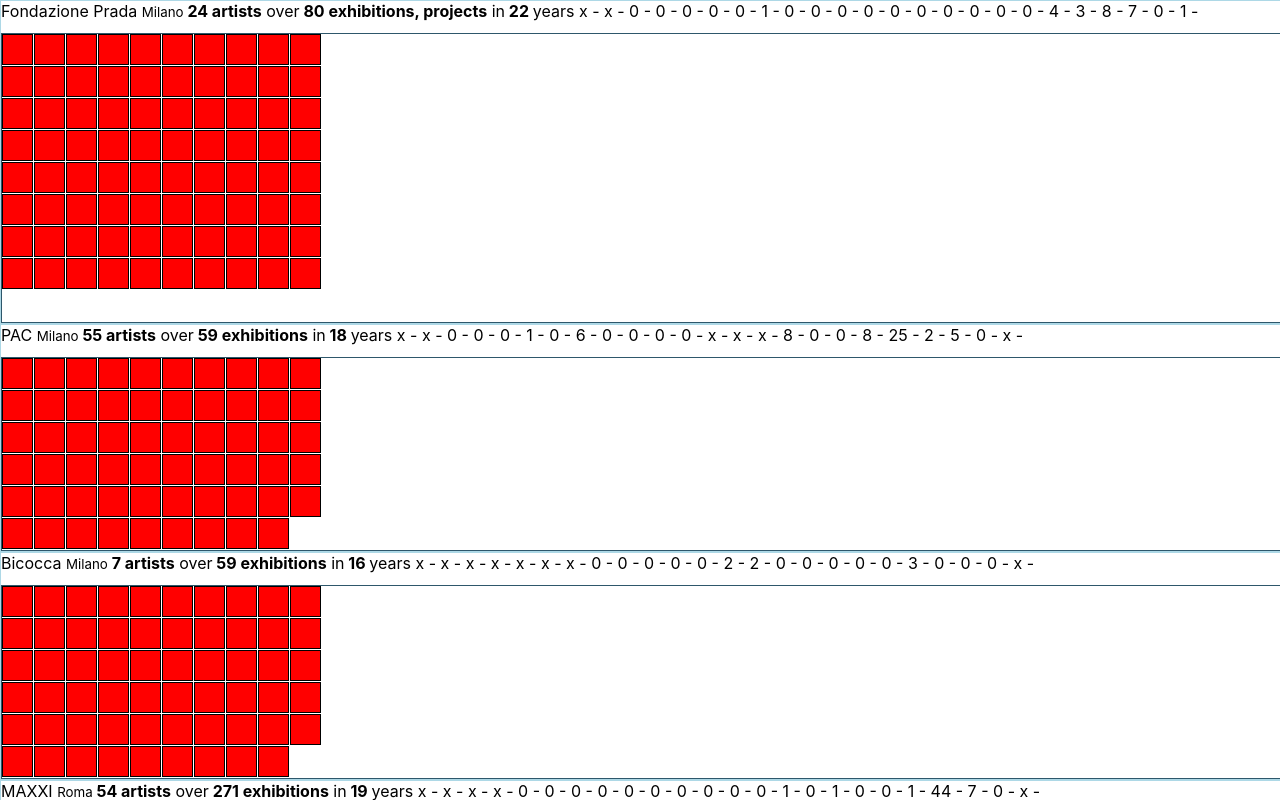
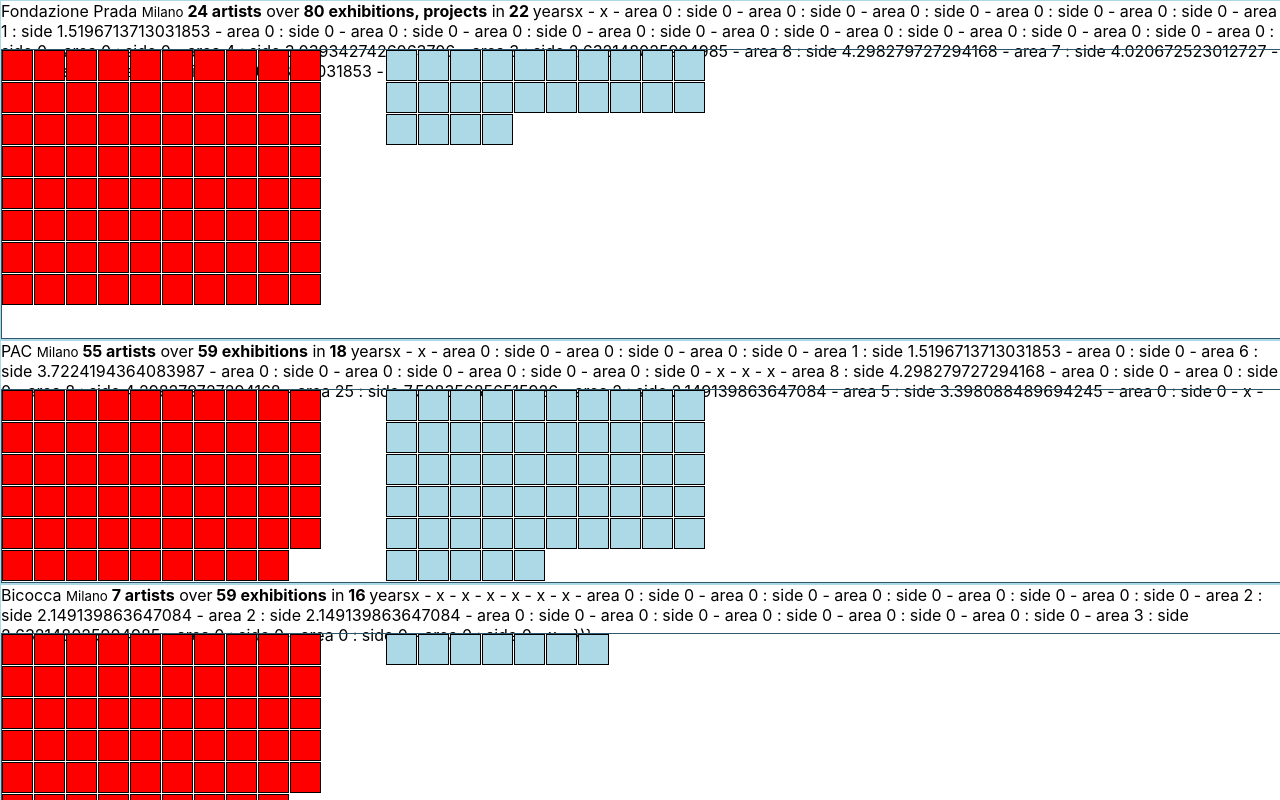
Before and after one commit to ArchiMidi/AAD_Charts_proportions, a React (Create React App) app: page /squares in a window 1280 px wide. Shown: the top 800 px of the page. Built offline with nearby package versions, Linux system fonts and the light colour scheme.

Commit message:
add triangle side calculation

```diff
--- a/public/index.html
+++ b/public/index.html
@@ -7,7 +7,7 @@
     <meta name="theme-color" content="#000000" />
     <meta
       name="description"
-      content="react portfolio tests"
+      content="AAD_Charts_references"
     />
     <link rel="apple-touch-icon" href="%PUBLIC_URL%/logo192.png" />
     <!--
@@ -24,7 +24,7 @@
       work correctly both with client-side routing and a non-root public URL.
       Learn how to configure a non-root public URL by running `npm run build`.
     -->
-    <title>pfl_react_test</title>
+    <title>AAD_Charts_reference</title>
   </head>
   <body>
     <noscript>You need to enable JavaScript to run this app.</noscript>
--- a/src/App.css
+++ b/src/App.css
@@ -74,7 +74,7 @@
 
 .placeTitle{
   margin: 0;
-  height: 2rem;
+  height: 3rem;
   border: 1px solid darkble;
 }
 
--- a/src/pages/Squares.js
+++ b/src/pages/Squares.js
@@ -17,13 +17,14 @@
                         <b> {info.AADArtistsTotal} artists</b>  over
                         <b> {info.totalNumberOfExhibitions} {info.kindOfEvents}</b> in
                         <b> {info.yearsWithDataAmount} </b> years
-                        {info.yearsValues.map((el) => ` ${el} -`)}
+                        {info.yearsValues.map((el) => typeof el !== 'number' ? `${el} - ` : `area ${el} : side ` + Math.sqrt(4 * el / Math.sqrt(3)) + ' - ')}
+  })}
                     </p>
                     <div className='squaresBox'
-                    style={{height:  Math.floor(info.totalNumberOfExhibitions / 10 ) * 2 + 2 + 'rem'}}
+                        style={{ height: Math.floor(info.totalNumberOfExhibitions / 10) * 2 + 2 + 'rem' }}
                     >
-                        {
-                            makeBackgroundSquares(info.totalNumberOfExhibitions, info.yearsValues)}
+                        {makeBackgroundSquares(info.totalNumberOfExhibitions, info.yearsValues)}
+                        {makeIslandsSquares(info.AADArtistsTotal, info.yearsValues)}
                     </div>
                 </div>
             )
@@ -32,10 +33,10 @@
         </div>
     )
 }
-function makeBackgroundSquares(totalNumberOfExhibitions, yearsValues) {
-    // return new Array(totalNumberOfExhibitions).map(() => {
-    const arr =  Array(totalNumberOfExhibitions).fill('')
-    return ( arr.map((el, i) => {
+function makeBackgroundSquares(AADArtistsTotal, yearsValues) {
+    // return new Array(AADArtistsTotal).map(() => {
+    const arr = Array(AADArtistsTotal).fill('')
+    return (arr.map((el, i) => {
         return (
 
 
@@ -47,11 +48,33 @@
                     border: '0.1rem solid black',
                     position: 'absolute',
                     left: i % 10 * 2 + 'rem',
-                    top: Math.floor(i / 10 )* 2 + 'rem'
+                    top: Math.floor(i / 10) * 2 + 'rem'
                 }} />
         )
     }
     )
     )
-    // })
 }
+function makeIslandsSquares(totalNumberOfExhibitions, yearsValues) {
+    // return new Array(totalNumberOfExhibitions).map(() => {
+    const arr = Array(totalNumberOfExhibitions).fill('')
+    return (arr.map((el, i) => {
+        return (
+
+
+            <div
+                style={{
+                    height: '1.8rem',
+                    width: '1.8rem',
+                    backgroundColor: 'lightblue',
+                    border: '0.1rem solid black',
+                    position: 'absolute',
+                    left: 24 + i % 10 * 2 + 'rem',
+                    top: Math.floor(i / 10) * 2 + 'rem'
+                }} />
+        )
+    }
+    )
+    )
+
+}
```
